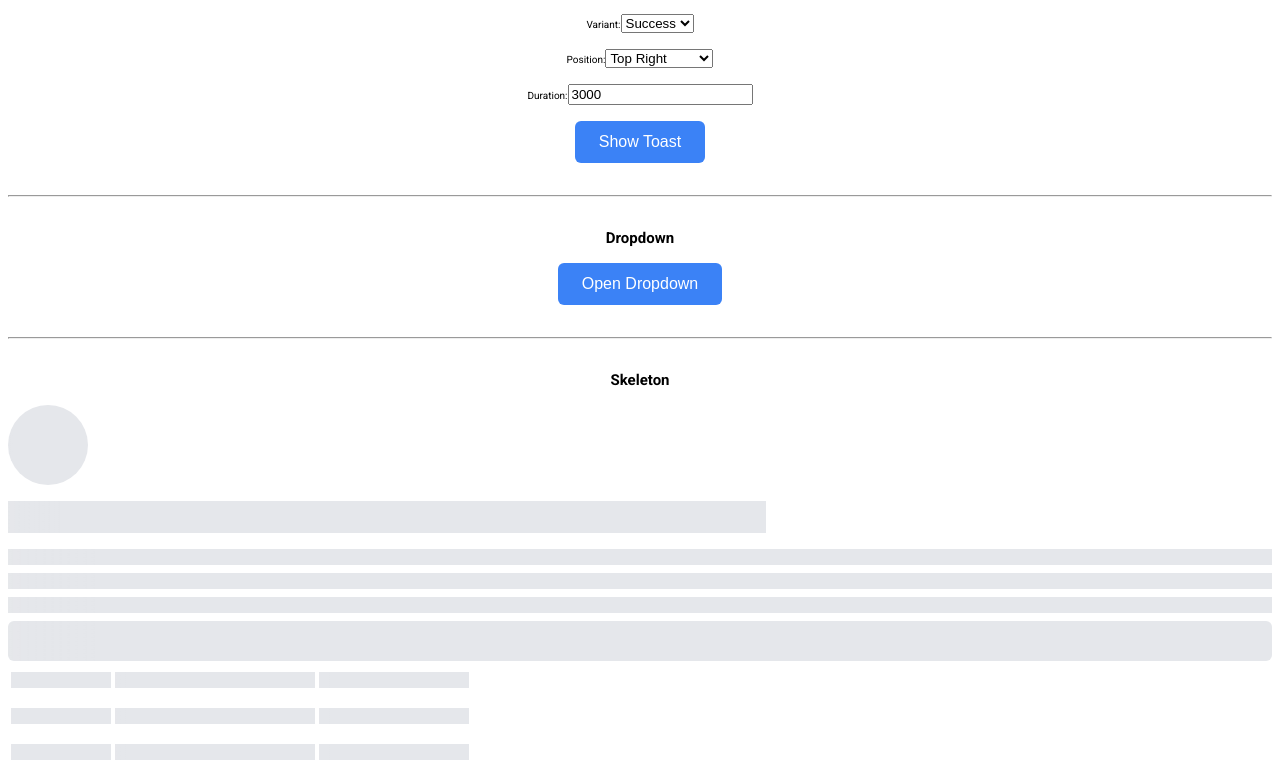
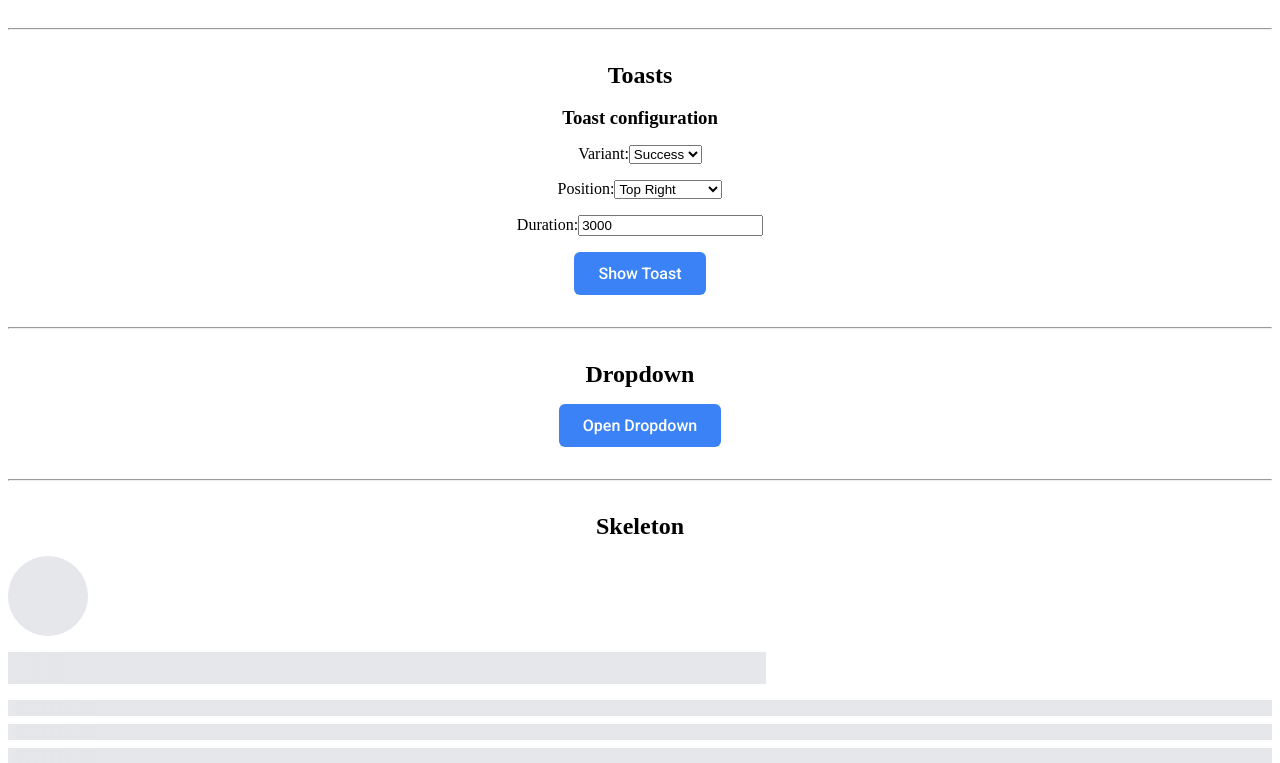
Before and after one commit to edgarimai/vue-smart-ui, a Vue app: page / in a window 1280 px wide. Shown: the part 920-1683 px from the top of the page. Built offline with nearby package versions, Linux system fonts and the light colour scheme.

Commit message:
feat: apply base font family just to library components

```diff
--- a/src/assets/base.scss
+++ b/src/assets/base.scss
@@ -109,7 +109,16 @@
   --input-helper-font-size: 0.75rem;
 }
 
-body {
+.base-accordion,
+.base-accordion-item,
+.base-button,
+.base-dropdown,
+.base-infinite-scroll,
+.base-input,
+.base-popup,
+.base-skeleton,
+.base-toast,
+.toasts-container {
   font-family: var(--font-family-base);
   font-size: var(--font-size-base);
 }
```
